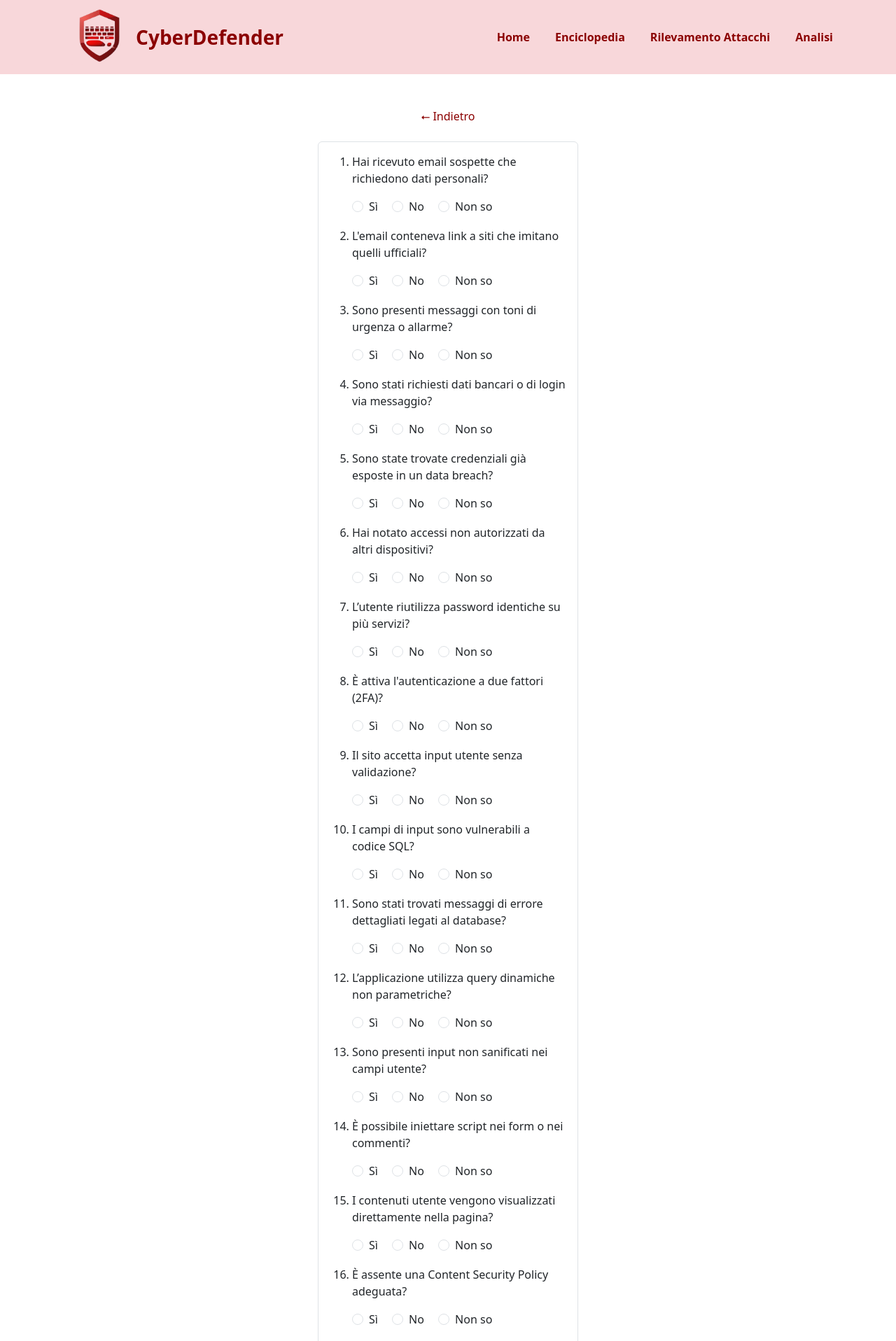
After one commit to Axel0252/SW_Sicuro_Website, a Django app: page /rilevamento in a window 1280 px wide. The commit adds this page. Shown: the top 1916 px of the page at 70% size. Run offline with Django 5.2, Linux system fonts and the light colour scheme; data comes from the database, SQL or seed files in the repository; both versions use the stored data as it was after the commit.

Commit message:
popolamento db, rilevamennto attacco funzioni e pdf

```diff
--- a/website/enciclopedia/views.py
+++ b/website/enciclopedia/views.py
@@ -1,13 +1,26 @@
+import os
+from django.conf import settings
 from django.http import HttpResponse
 from django.utils import timezone
-from django.shortcuts import render, redirect, get_object_or_404
-from enciclopedia.models import EnciclopediaAttacchi, ConsultazioneAttacco, Attacco
+from django.shortcuts import render, redirect, get_object_or_404, reverse
+from django.views.decorators.http import require_http_methods
+
+from enciclopedia.models import EnciclopediaAttacchi, ConsultazioneAttacco, Attacco, RilevamentoAttacco
+
+import io
+from django.http import FileResponse
+from reportlab.lib.pagesizes import A4
+from reportlab.pdfgen import canvas
+from datetime import datetime
+from reportlab.lib.utils import simpleSplit
+
 
 
 # Create your views here.
 
 def index(request):
     return render(request, 'index.html', {})
+
     #return HttpResponse("Enciclopedia Test.")
 
 def enciclopedia_indice(request):
@@ -29,3 +42,185 @@ def enciclopedia_attacchi(request, attacco_id):
         )
 
     return render(request, 'enciclopedia_attacchi.html', {'attacco': attacco})
+
+@require_http_methods(["GET", "POST"])
+def rilevamento_attacco(request):
+    attacchi = RilevamentoAttacco.objects.all()
+    tutte_domande = []
+    for attacco in attacchi:
+        domande = attacco.domande.strip().split('\n')
+        for domanda in domande:
+            tutte_domande.append((attacco.id, domanda.strip()))
+
+    if request.method == "POST":
+        risposte = []
+        error = False
+        error_msg = None
+
+        for i in range(len(tutte_domande)):
+            risposta = request.POST.get(f"domanda_{i}")
+            if risposta not in ["sì", "no", "non so"]:
+                error = True
+                error_msg = "Per favore, rispondi a tutte le domande."
+                break
+            risposte.append(risposta)
+
+        if error:
+            context = {
+                "domande": [d[1] for d in tutte_domande],
+                "error_msg": error_msg,
+                "risposte": risposte,
+            }
+            return render(request, "rilevamento_attacco.html", context)
+
+        # Analizziamo le risposte per attacco
+        risultati = {}
+        for i, (attacco_id, domanda) in enumerate(tutte_domande):
+            if attacco_id not in risultati:
+                risultati[attacco_id] = []
+            risultati[attacco_id].append(risposte[i])
+
+        esiti = []
+        for attacco in attacchi:
+            risposte_attacco = risultati.get(attacco.id, [])
+            num_si = risposte_attacco.count("sì")
+            if num_si >= 2:
+                esiti.append({
+                    "titolo": attacco.titolo,
+                    "esito": f"Possibile attacco di tipo '{attacco.titolo}' rilevato!",
+                    "categoria": attacco.categoria,
+                    "domande": attacco.domande.strip().split('\n')
+                })
+        # se non troviamo nessun attacco sospetto
+        if not esiti:
+            esiti.append({
+                "titolo": "Nessun attacco rilevato",
+                "esito": "Non sono stati rilevati attacchi in base alle risposte fornite.",
+                "categoria": "",
+                "domande": []
+            })
+        # Salva i risultati in sessione per recuperarli nella pagina risultati
+        request.session['esiti'] = esiti
+
+        # Redirect alla pagina dei risultati
+        return redirect(reverse('risultati_attacco'))
+
+    else:
+        context = {
+            "domande": [d[1] for d in tutte_domande],
+        }
+        return render(request, "rilevamento_attacco.html", context)
+
+
+
+def risultati_attacco(request):
+    esiti = request.session.get('esiti', None)
+    if not esiti:
+        return redirect('rilevamento_attacco')
+
+    # Prendi solo gli attacchi con esito positivo
+    titoli_attacchi = [e['titolo'] for e in esiti if e['titolo'] != "Nessun attacco rilevato"]
+
+    attacchi_dettagli = Attacco.objects.filter(nome_attacco__in=titoli_attacchi)
+
+    context = {
+        "esiti": esiti,
+        "attacchi_dettagli": attacchi_dettagli
+    }
+    return render(request, "risultati_attacco.html", context)
+
+def genera_report_attacco_pdf(request):
+    esiti = request.session.get('esiti', [])
+
+    buffer = io.BytesIO()
+    c = canvas.Canvas(buffer, pagesize=A4)
+    width, height = A4
+
+    logo_path = os.path.join(settings.BASE_DIR, 'website', 'static', 'img', 'logo2.png')
+    c.drawImage(logo_path, 40, height - 100, width=160, height=80, mask='auto')
+    data_ora = datetime.now().strftime("%d/%m/%Y %H:%M")
+    c.setFont("Helvetica", 10)
+    c.drawRightString(width - 40, height - 40, f"Data e Ora generazione: {data_ora}")
+
+    c.setFont("Helvetica-Bold", 16)
+    y = height - 120
+    c.drawString(40, y, "Report Risultati Rilevamento Attacco")
+    y -= 40
+
+    c.setFont("Helvetica", 12)
+    if not esiti:
+        c.drawString(40, y, "Nessun risultato disponibile.")
+    else:
+        for risultato in esiti:
+            titolo = risultato.get("titolo", "")
+            esito = risultato.get("esito", "")
+            categoria = risultato.get("categoria", "")
+            domande = risultato.get("domande", [])
+
+            c.setFont("Helvetica-Bold", 14)
+            c.drawString(40, y, f"Attacco: {titolo} ({categoria})")
+            y -= 20
+
+            c.setFont("Helvetica", 12)
+            c.drawString(40, y, f"Esito: {esito}")
+            y -= 20
+
+            try:
+                attacco_obj = Attacco.objects.get(nome_attacco=titolo)
+
+                # Correggi i \n testuali in veri newline
+                descrizione = attacco_obj.descrizione.replace('\\n', '\n')
+                contromisure = attacco_obj.contromisure.replace('\\n', '\n')
+                livello = attacco_obj.livello_rischio
+
+                c.setFont("Helvetica-Bold", 12)
+                c.drawString(40, y, "Descrizione:")
+                y -= 15
+                c.setFont("Helvetica", 11)
+                lines = simpleSplit(descrizione, "Helvetica", 11, width - 80)
+                for line in lines:
+                    c.drawString(50, y, line)
+                    y -= 14
+                    if y < 60:
+                        c.showPage()
+                        y = height - 100
+
+                c.setFont("Helvetica-Bold", 12)
+                c.drawString(40, y, "Contromisure:")
+                y -= 15
+                c.setFont("Helvetica", 11)
+                cont_lines = simpleSplit(contromisure, "Helvetica", 11, width - 80)
+                for line in cont_lines:
+                    c.drawString(50, y, line)
+                    y -= 14
+                    if y < 60:
+                        c.showPage()
+                        y = height - 80
+
+                c.setFont("Helvetica-Bold", 12)
+                c.drawString(40, y, f"Livello rischio: {livello.capitalize()}")
+                y -= 30
+
+            except Attacco.DoesNotExist:
+                y -= 20
+
+            if domande:
+                c.setFont("Helvetica-Bold", 12)
+                c.drawString(40, y, "Domande:")
+                y -= 15
+                c.setFont("Helvetica", 11)
+                for domanda in domande:
+                    c.drawString(60, y, f"- {domanda}")
+                    y -= 14
+                    if y < 60:
+                        c.showPage()
+                        y = height - 80
+
+            y -= 30
+            if y < 60:
+                c.showPage()
+                y = height - 80
+
+    c.save()
+    buffer.seek(0)
+    return FileResponse(buffer, as_attachment=True, filename="report_rilevamento_attacco.pdf")
--- a/website/templates/base.html
+++ b/website/templates/base.html
@@ -21,7 +21,7 @@
 <!-- Navbar -->
 <nav class="navbar navbar-expand-lg navbar-light" style="background-color: #f8d7da;">
     <div class="container">
-        <a class="navbar-brand d-flex align-items-center" href="">
+        <a class="navbar-brand d-flex align-items-center" >
             <img src="{% static 'img/logo.png' %}" alt="Logo" class="logo-img me-2">
             <strong class="fs-3 text-bordeaux">CyberDefender</strong>
         </a>
@@ -30,8 +30,9 @@
         </button>
         <div class="collapse navbar-collapse justify-content-end" id="navbarNav">
             <ul class="navbar-nav">
-                <li class="nav-item"><a class="nav-link text-bordeaux" href="">Home</a></li>
+                <li class="nav-item"><a class="nav-link text-bordeaux" href="{% url 'index' %}">Home</a></li>
                 <li class="nav-item"><a class="nav-link text-bordeaux" href="">Enciclopedia</a></li>
+                <li class="nav-item"><a class="nav-link text-bordeaux" href="{% url 'rilevamento_attacco' %}" >Rilevamento Attacchi </a></li>
                 <li class="nav-item"><a class="nav-link text-bordeaux" href="">Analisi </a></li>
             </ul>
         </div>
--- a/website/templates/index.html
+++ b/website/templates/index.html
@@ -103,11 +103,6 @@
         </div>
     </div>
 </div>
-<h4 class="text-center my-4">Per iscriverti ad un evento entra nella tua area personale ed effettua l'iscrizione</h4>
-<div class="text-center mb-5">
-    <a href="#" class="btn btn-custom mx-2">Area Privata</a>
-</div>
-
 
 
 {% endblock %}
--- /dev/null
+++ b/website/templates/rilevamento_attacco.html
@@ -0,0 +1,65 @@
+{% extends "base.html" %}
+{% load static %}
+
+{% block title %}Rilevamento Attacco | CyberDefender{% endblock %}
+
+{% block content %}
+
+<br/>
+
+    <a href="{% url 'index' %}" class="text-decoration-none text-reset text-bordeaux text-start">⭠ Indietro</a>
+<br/>
+
+
+ <div class="col-md-4 mb-3">
+            <div class="contact-box p-3 border rounded">
+
+    {% if error_msg %}
+    <div class="alert alert-danger">{{ error_msg }}</div>
+    {% endif %}
+
+    {% if esiti %}
+    <div class="alert alert-info">
+        <ul>
+        {% for esito in esiti %}
+            <li>{{ esito }}</li>
+        {% endfor %}
+        </ul>
+    </div>
+    {% endif %}
+
+    <form method="post">
+        {% csrf_token %}
+        <ol>
+        {% for domanda in domande %}
+            {% with current_risposta=risposte|slice:forloop.counter0|stringformat:"s"|first %}
+            <li class="mb-3">
+                <p>{{ domanda }}</p>
+                <div class="form-check form-check-inline">
+                    <input class="form-check-input" type="radio" name="domanda_{{ forloop.counter0 }}" id="si_{{ forloop.counter0 }}" value="sì" required
+                    {% if risposte and risposte|length > forloop.counter0 and current_risposta == "sì" %}checked{% endif %}>
+                    <label class="form-check-label" for="si_{{ forloop.counter0 }}">Sì</label>
+                </div>
+                <div class="form-check form-check-inline">
+                    <input class="form-check-input" type="radio" name="domanda_{{ forloop.counter0 }}" id="no_{{ forloop.counter0 }}" value="no"
+                    {% if risposte and risposte|length > forloop.counter0 and current_risposta == "no" %}checked{% endif %}>
+                    <label class="form-check-label" for="no_{{ forloop.counter0 }}">No</label>
+                </div>
+                <div class="form-check form-check-inline">
+                    <input class="form-check-input" type="radio" name="domanda_{{ forloop.counter0 }}" id="nonsoco_{{ forloop.counter0 }}" value="non so"
+                    {% if risposte and risposte|length > forloop.counter0 and current_risposta == "non so" %}checked{% endif %}>
+                    <label class="form-check-label" for="nonsoco_{{ forloop.counter0 }}">Non so</label>
+                </div>
+            </li>
+            {% endwith %}
+        {% endfor %}
+        </ol>
+
+        <div class="d-flex justify-content-center mt-4">
+    <button type="submit" class="btn btn-custom">Invia Risposte</button>
+
+</div>
+    </form>
+</div>
+ </div>
+{% endblock %}
--- a/website/website/static/css/styles.css
+++ b/website/website/static/css/styles.css
@@ -38,6 +38,7 @@ main {
 .text-bordeaux {
     color: #8b0000 !important; /* bordeaux scuro */
 }
+
 
 .intro-box {
     background-color: #f8d7da;  /* rosa chiaro */
--- a/website/website/urls.py
+++ b/website/website/urls.py
@@ -17,7 +17,8 @@ Including another URLconf
 from django.contrib import admin
 from django.urls import path, include
 
-from enciclopedia.views import enciclopedia_indice, enciclopedia_attacchi, index
+from enciclopedia.views import enciclopedia_indice, enciclopedia_attacchi, index, rilevamento_attacco, \
+    risultati_attacco, genera_report_attacco_pdf
 from django.conf import settings
 from django.conf.urls.static import static
 
@@ -27,4 +28,8 @@ urlpatterns = [
     path('', index, name="index"),
     path('enciclopedia_indice', enciclopedia_indice, name='enciclopedia_indice'),
     path('enciclopedia_attacchi/<int:attacco_id>/', enciclopedia_attacchi, name='enciclopedia_attacchi'),
+    path('rilevamento', rilevamento_attacco, name='rilevamento_attacco'),
+    path('risultati/', risultati_attacco, name='risultati_attacco'),
+    path('report-pdf/', genera_report_attacco_pdf, name='genera_report_attacco_pdf'),
+
 ] + static(settings.MEDIA_URL, document_root=settings.MEDIA_ROOT)
```
Also changed, not shown: website/templates/risultati_attacco.html (added, +40 -0 lines), website/db.sqlite3, website/website/static/img/logo2.png (added).
